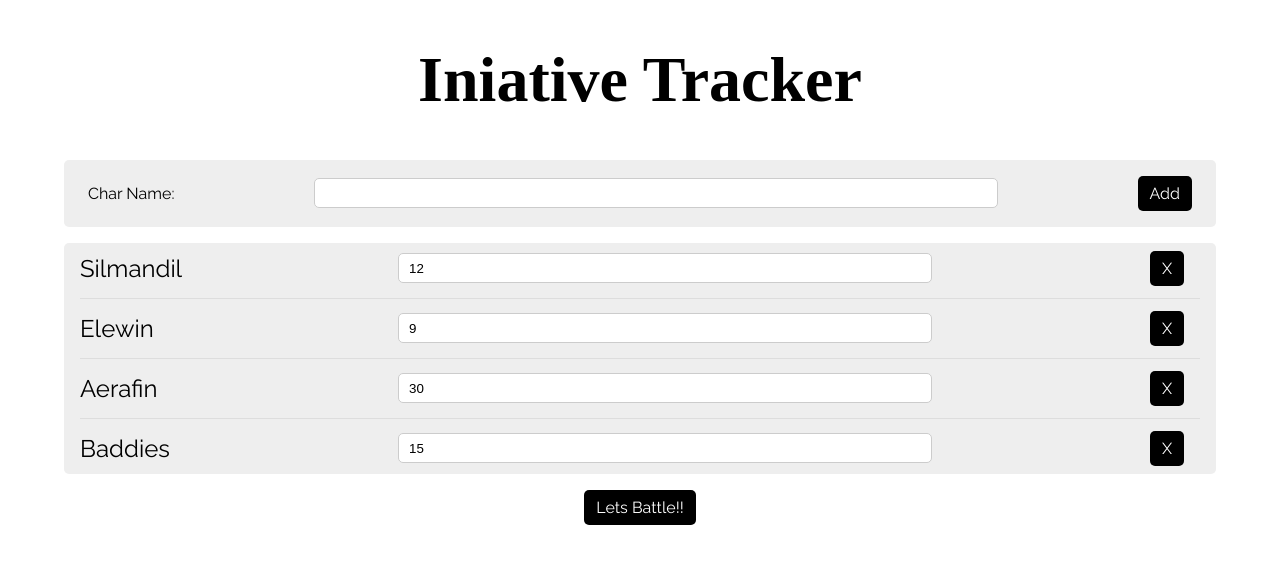
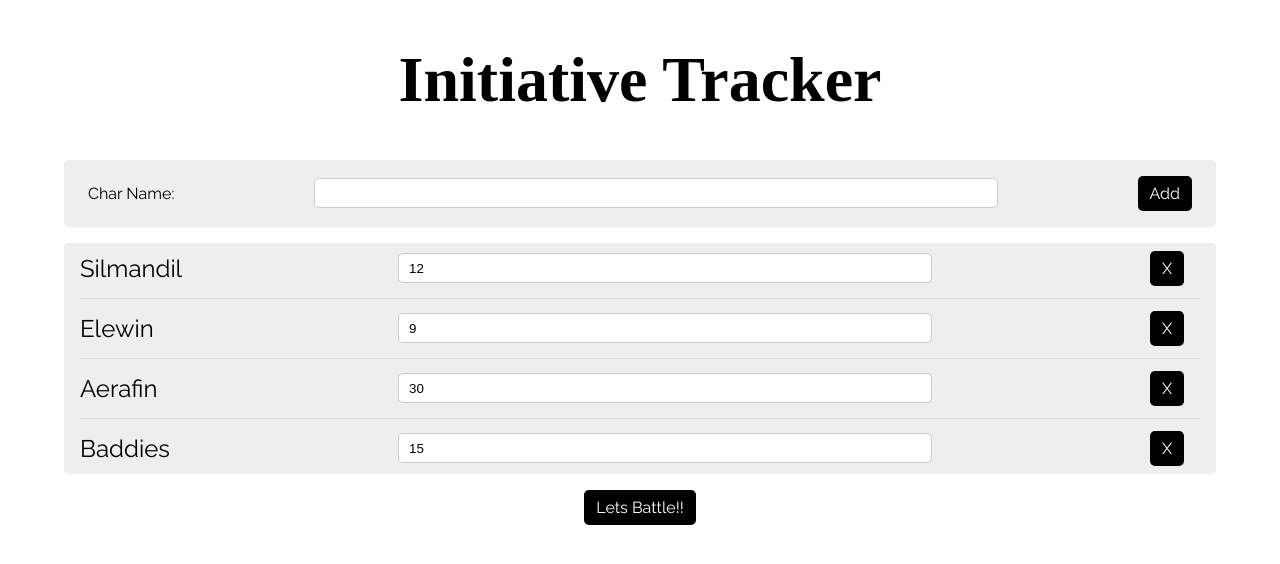
Before and after one commit to pannonbeard/Iniative-Tracker, a React (Create React App) app: page / in a window 1280 px wide. Shown: the top 564 px of the page. Built offline with nearby package versions, Linux system fonts and the light colour scheme; a web font is replaced by a local one.

Commit message:
corrected name

```diff
--- a/src/App.js
+++ b/src/App.js
@@ -110,7 +110,7 @@
               background_color={this.state.current_color}
              />
             : <div className='container'>
-                <h1 style={{textAlign: 'center'}}>Iniative Tracker</h1>
+                <h1 style={{textAlign: 'center'}}>Initiative Tracker</h1>
                 <AddCharacterForm handleSubmit={this.handleSubmit} />
                 <CharactersList characters={this.state.characters} changeInitiative={this.updateInitiative}
                 removeCharacter={this.handleRemoveCharacter}
```
